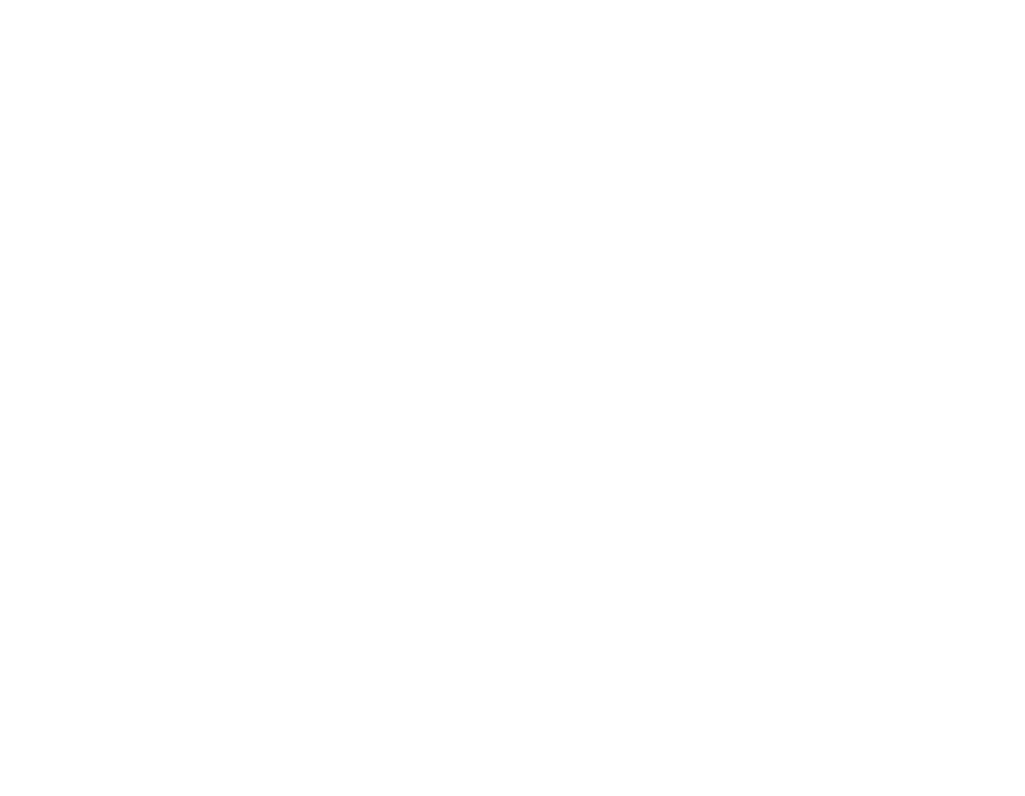
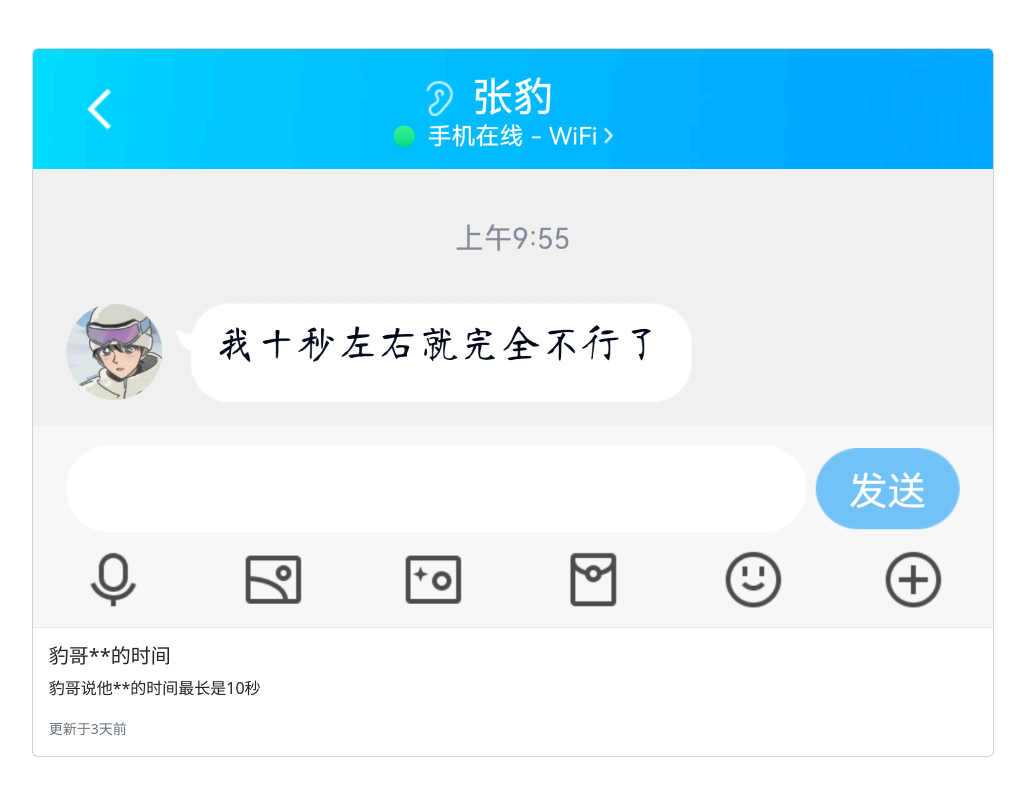
Before and after one commit to larbert/epitaph, a plain HTML site: page index.html in a window 1280 px wide. Shown: the whole page, without its empty margins (127-1152 px from the left). Drawn offline with Linux system fonts and the light colour scheme.

Commit message:
base image

```diff
--- a/index.html
+++ b/index.html
@@ -5,8 +5,23 @@
     <meta http-equiv="X-UA-Compatible" content="IE=edge">
     <meta name="viewport" content="width=device-width, initial-scale=1.0">
     <title>墓志铭</title>
+    <link rel="stylesheet" href="css/bootstrap.min.css">
+    <script src="js/bootstrap.min.js"></script>
 </head>
-<body>
-
+<body class="container-fluid">
+    <header class="row"></header>
+    <main class="row justify-content-center p-5">
+        <div class="col-10">
+            <div class="card mb-3">
+                <img src="image/1.png" class="card-img-top" alt="jjg">
+                <div class="card-body">
+                  <h5 class="card-title">豹哥**的时间</h5>
+                  <p class="card-text">豹哥说他**的时间最长是10秒</p>
+                  <p class="card-text"><small class="text-muted">更新于3天前</small></p>
+                </div>
+            </div>
+        </div>
+    </main>
+    <footer class="row"></footer>
 </body>
 </html>
```
